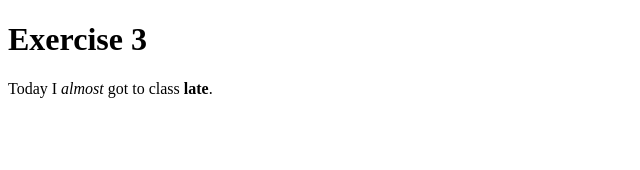
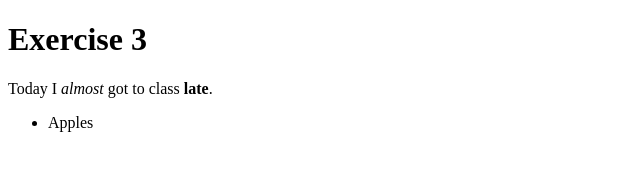
Before and after one commit to pchanhdara79/ex-3, a plain HTML site: page index.html in a window 1280 px wide. Shown: the full height of the page, 0-640 px from the left. Drawn offline with Linux system fonts and the light colour scheme.

Commit message:
adding ul and li

```diff
--- a/index.html
+++ b/index.html
@@ -9,6 +9,9 @@
     <body>
         <h1>Exercise 3</h1>
         <p>Today I <em>almost</em> got to class <strong>late</strong>.</p>
+        <ul>
+        <li>Apples</li>
 
+        </ul>
     </body>
 </html>
```
